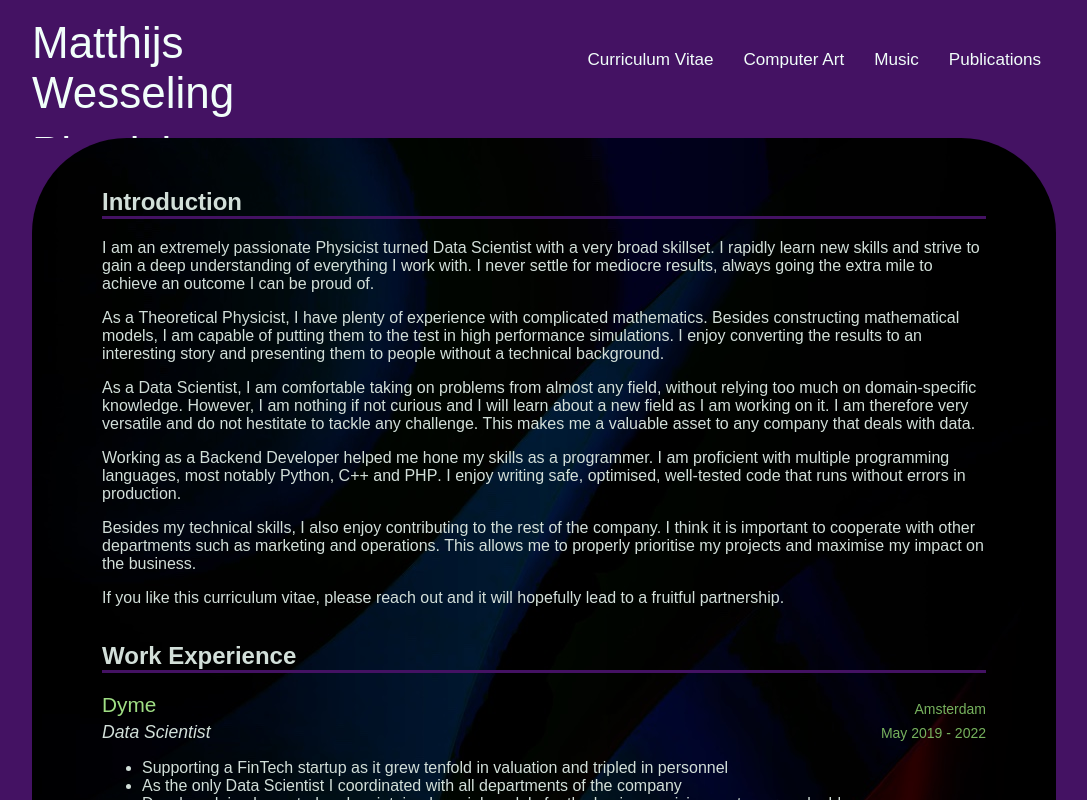
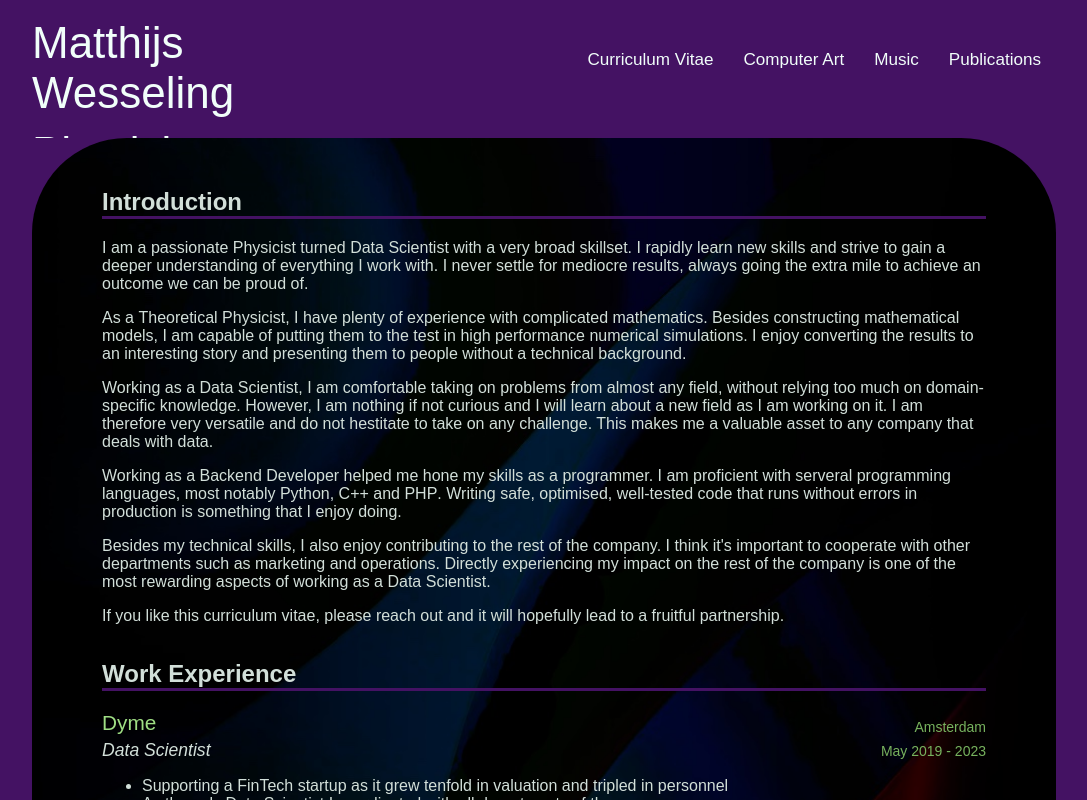
Before and after one commit to Bladieblah/Bladieblah.github.io, a Next.js app: page /cv in a window 1280 px wide. Shown: the top 800 px of the page, without its empty margins (96-1183 px from the left). Built offline with nearby package versions, Linux system fonts and the light colour scheme; a web font is replaced by a local one.

Commit message:
Cleanup, tweak cv content

```diff
--- a/src/components/Layout.tsx
+++ b/src/components/Layout.tsx
@@ -4,7 +4,6 @@ import FloatyBit from './FloatyBit'
 import MainCanvas from './MainCanvas'
 import { LayoutProps } from '../types'
 import styles from './styles/layout.module.css'
-import Footer from './Footer'
 
 export default function Layout({ children }: LayoutProps) {
   return (
@@ -13,7 +12,7 @@ export default function Layout({ children }: LayoutProps) {
         <div className={styles.container}>
           <Head>
             <title>BladieblahCom</title>
-            <meta name="description" content="My website"/>
+            <meta name="description" content="My website, built by me using Next.js"/>
             <link rel="icon" href="/favicon.ico"/>
           </Head>
           <FloatyBit/>
--- a/src/pages/cv.tsx
+++ b/src/pages/cv.tsx
@@ -13,19 +13,19 @@ export default function CV() {
         <h1 style={{marginTop: '0px'}}>Introduction</h1>
         <article>
           <p>
-            I am an extremely passionate <b>Physicist</b> turned <b>Data Scientist</b> with a very broad skillset. I rapidly learn new skills and strive to gain a deep understanding of everything I work with. I never settle for mediocre results, always going the extra mile to achieve an outcome I can be proud of.
+            I am a passionate <b>Physicist</b> turned <b>Data Scientist</b> with a very broad skillset. I rapidly learn new skills and strive to gain a deeper understanding of everything I work with. I never settle for mediocre results, always going the extra mile to achieve an outcome we can be proud of.
           </p>
           <p>
-            As a <b>Theoretical Physicist</b>, I have plenty of experience with complicated mathematics. Besides constructing mathematical models, I am capable of putting them to the test in high performance simulations. I enjoy converting the results to an interesting story and <b>presenting</b> them to people without a technical background.
+            As a <b>Theoretical Physicist</b>, I have plenty of experience with complicated mathematics. Besides constructing mathematical models, I am capable of putting them to the test in high performance numerical simulations. I enjoy converting the results to an interesting story and <b>presenting</b> them to people without a technical background.
           </p>
           <p>
-            As a <b>Data Scientist</b>, I am comfortable taking on problems from almost any field, without relying too much on domain-specific knowledge. However, I am nothing if not curious and I will learn about a new field as I am working on it. I am therefore very <b>versatile</b> and do not hestitate to tackle any challenge. This makes me a valuable asset to any company that deals with data.
+            Working as a <b>Data Scientist</b>, I am comfortable taking on problems from almost any field, without relying too much on domain-specific knowledge. However, I am nothing if not curious and I will learn about a new field as I am working on it. I am therefore very <b>versatile</b> and do not hestitate to take on any challenge. This makes me a valuable asset to any company that deals with data.
           </p>
           <p>
-            Working as a Backend Developer helped me hone my skills as a programmer. I am proficient with multiple programming languages, most notably <b>Python</b>, <b>C++</b> and <b>PHP</b>. I enjoy writing safe, optimised, well-tested code that runs without errors in production.
+            Working as a Backend Developer helped me hone my skills as a programmer. I am proficient with serveral programming languages, most notably <b>Python</b>, <b>C++</b> and <b>PHP</b>. Writing safe, optimised, well-tested code that runs without errors in production is something that I enjoy doing.
           </p>
           <p>
-            Besides my technical skills, I also enjoy contributing to the rest of the company. I think it is important to cooperate with other departments such as marketing and operations. This allows me to properly prioritise my projects and maximise my impact on the business.
+            Besides my technical skills, I also enjoy contributing to the rest of the company. I think it{`'`}s important to cooperate with other departments such as marketing and operations. Directly experiencing my impact on the rest of the company is one of the most rewarding aspects of working as a Data Scientist.
           </p>
           <p>
             If you like this curriculum vitae, please reach out and it will hopefully lead to a fruitful partnership.
@@ -34,7 +34,7 @@ export default function CV() {
       </section>
       <section>
         <h1>Work Experience</h1>
-        <CvItem company='Dyme' function='Data Scientist' city='Amsterdam' dates='May 2019 - 2022'>
+        <CvItem company='Dyme' function='Data Scientist' city='Amsterdam' dates='May 2019 - 2023'>
             <ul>
               <li>Supporting a FinTech startup as it grew tenfold in valuation and tripled in personnel</li>
               <li>As the only Data Scientist I coordinated with all departments of the company</li>
```
